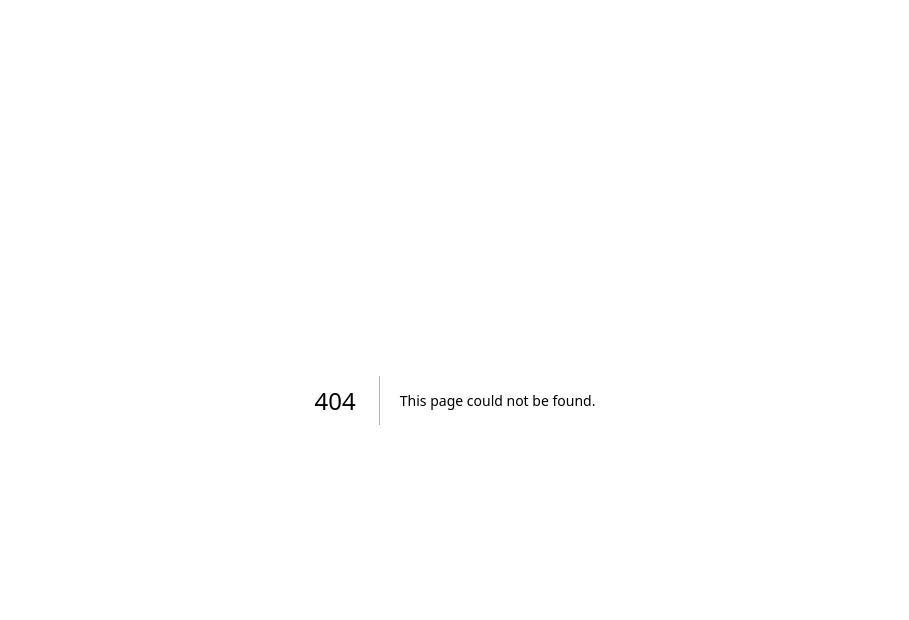
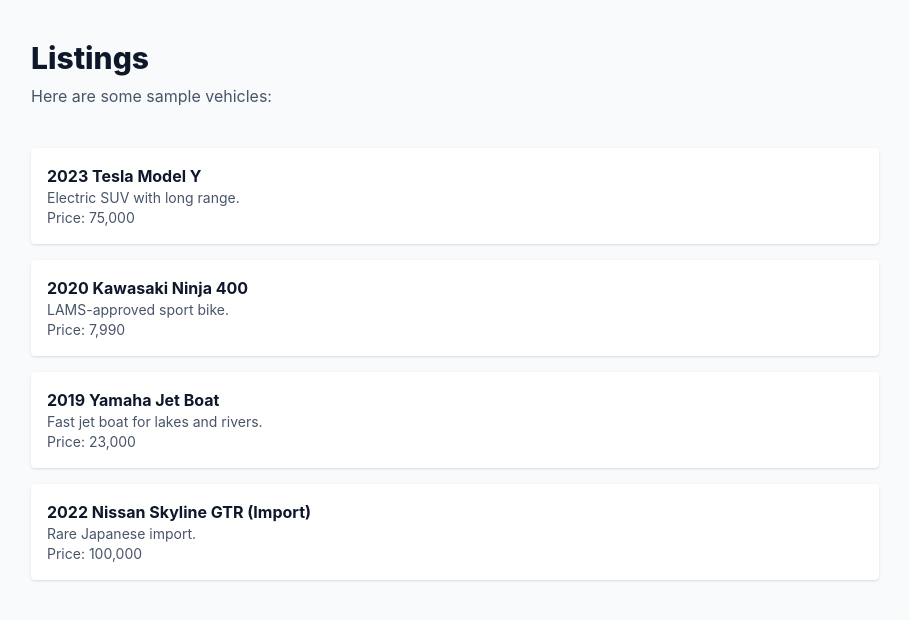
Before and after one commit to Johntie12/flipscout, a Next.js app: page /listings in a window 1280 px wide. Before the commit this address had no page. Shown: the top 620 px of the page, without its empty margins (185-1094 px from the left). Built offline with nearby package versions, Linux system fonts and the light colour scheme.

Commit message:
feat: add listings page

```diff
--- /dev/null
+++ b/pages/listings.tsx
@@ -0,0 +1,54 @@
+import Head from 'next/head';
+
+export default function Listings() {
+  const listings = [
+    {
+      id: '1',
+      name: '2023 Tesla Model Y',
+      description: 'Electric SUV with long range.',
+      price: 75000,
+    },
+    {
+      id: '2',
+      name: '2020 Kawasaki Ninja 400',
+      description: 'LAMS-approved sport bike.',
+      price: 7990,
+    },
+    {
+      id: '3',
+      name: '2019 Yamaha Jet Boat',
+      description: 'Fast jet boat for lakes and rivers.',
+      price: 23000,
+    },
+    {
+      id: '4',
+      name: '2022 Nissan Skyline GTR (Import)',
+      description: 'Rare Japanese import.',
+      price: 100000,
+    },
+  ];
+
+  return (
+    <>
+      <Head>
+        <title>QuokkaDrive - Listings</title>
+        <meta name="description" content="Browse available vehicles" />
+      </Head>
+      <main className="min-h-screen bg-slate-50 text-slate-900">
+        <header className="max-w-4xl mx-auto px-6 py-10">
+          <h1 className="text-3xl font-extrabold mb-2">Listings</h1>
+          <p className="text-slate-600">Here are some sample vehicles:</p>
+        </header>
+        <section className="max-w-4xl mx-auto px-6">
+          {listings.map((item) => (
+            <div key={item.id} className="bg-white rounded shadow p-4 mb-4">
+              <h3 className="font-bold">{item.name}</h3>
+              <p className="text-sm text-slate-600">{item.description}</p>
+              <p className="text-sm text-slate-600">Price: {item.price.toLocaleString()}</p>
+            </div>
+          ))}
+        </section>
+      </main>
+    </>
+  );
+}
```
